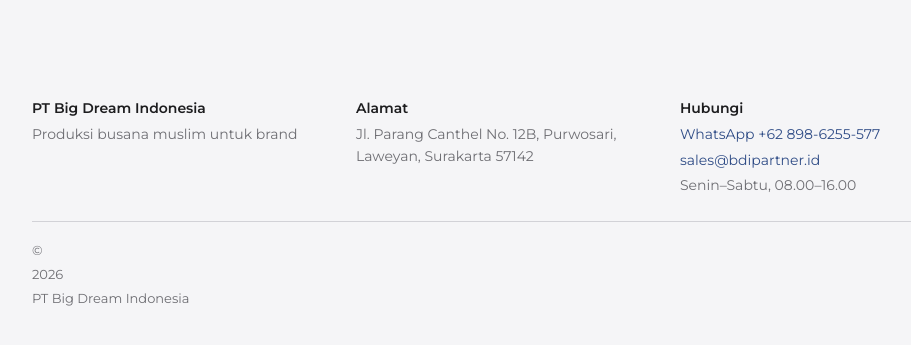
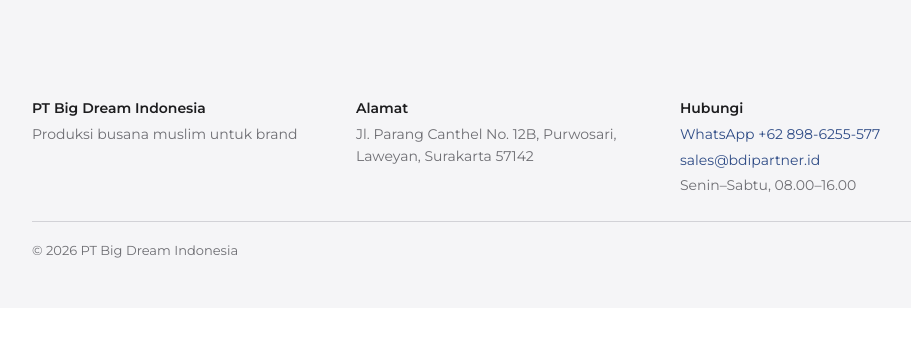
Before and after one commit to bdipartner/bdipartner.github.io, a plain HTML site: page cek/index.html in a window 1280 px wide. Shown: the part 2658-3003 px from the top of the page, without its empty margins (134-1045 px from the left). After the commit the page ends 2966 px from the top, so only its background shows below. Drawn offline with Linux system fonts and the light colour scheme.

Commit message:
Uji: rapikan kaki halaman

```diff
--- a/cek/index.html
+++ b/cek/index.html
@@ -104,7 +104,7 @@ footer{background:var(--bg-alt);padding-block:40px 48px;font-size:14px;color:var
 footer .wrap{display:grid;grid-template-columns:repeat(3,minmax(0,1fr));gap:24px}
 footer b{color:var(--fg);font-weight:600}
 footer div{display:grid;gap:4px;align-content:start}
-footer .copy{grid-column:1/-1;border-top:1px solid var(--line);padding-top:18px;font-size:13px}
+footer .copy{display:block;grid-column:1/-1;border-top:1px solid var(--line);padding-top:18px;font-size:13px}
 @media (max-width:760px){footer .wrap{grid-template-columns:1fr}}
 </style>
 </head>
```
